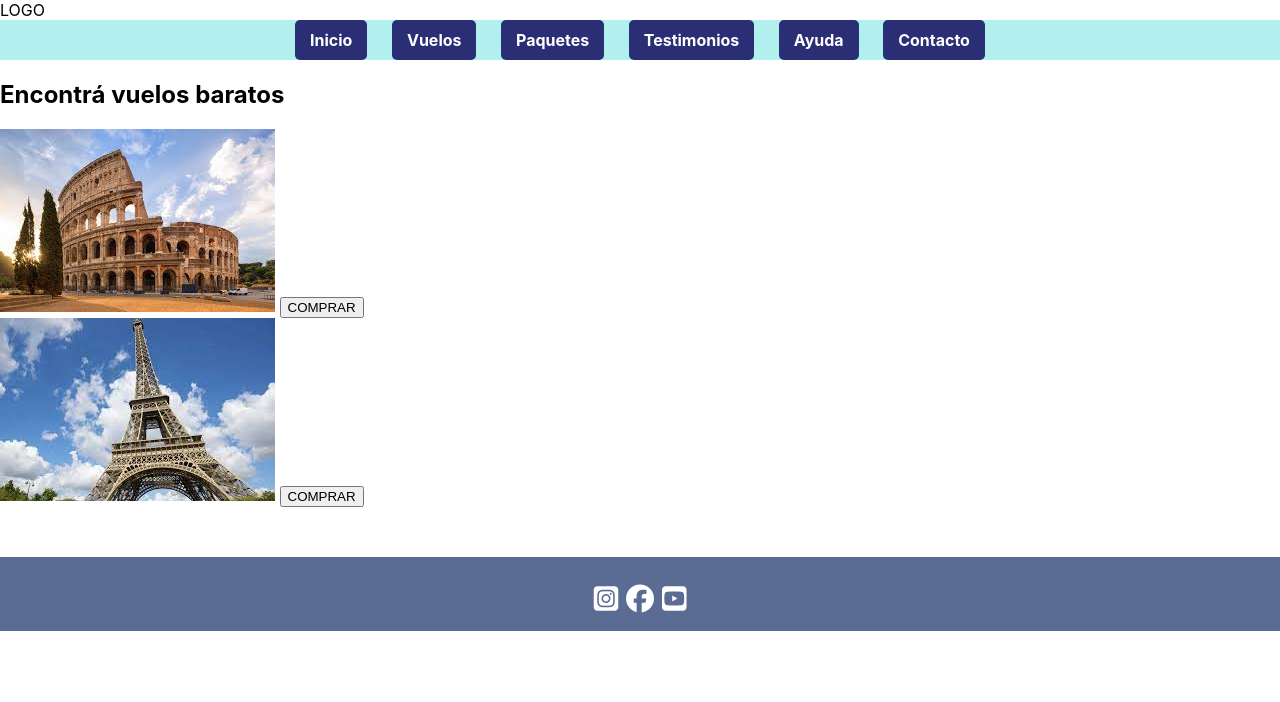
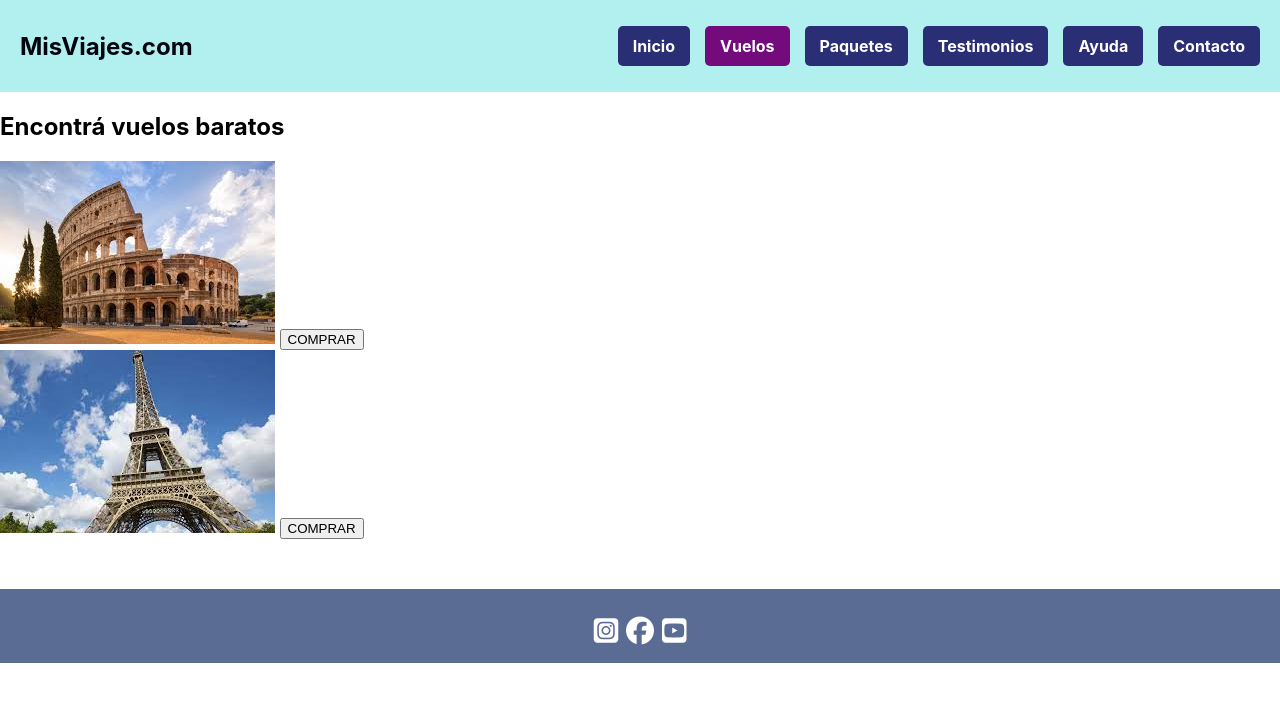
Before and after one commit to julietxt/pagina-web-, a plain HTML site: page pages/vuelos.html in a window 1280 px wide. Drawn offline with Linux system fonts and the light colour scheme.

Commit message:
modifique header

```diff
--- a/assets/css/style.css
+++ b/assets/css/style.css
@@ -7,34 +7,48 @@ body {
     color: #000000;
 }
 
-/* Encabezado */
-.encabezado {
-    background-color: #b2f0f0;
-    text-align: center;
-    padding: 20px;
-    font-size: 24px;
-    font-weight: bold;
+/* Encabezado o header */
+
+.header {
+   background-color: #b2f0f0;
+   width: 100%;
+
 }
 
-/* Navegacionn */
-nav {
-    background-color: #b2f0f0;
-    padding: 10px 0;
-    text-align: center;
-    }
-
-nav ul {
-    list-style: none;
-    margin: 0;
-    padding: 0;
+.header .contenedor {
+    max-width: 1320px;
+    margin: 0 auto;
+    display: flex;
+    justify-content: space-between;
+    align-items: center;
+    padding: 20px;
 }
 
-nav ul li {
-    display: inline-block;
-    margin: 0 10px;
+
+
+
+/* Logo */
+.header .logo span {
+  font-size: 24px;
+  color: #04040f;
+  font-weight: bold;
+  margin: 0;
 }
 
-nav ul li a {
+
+
+/* Navegacion */
+
+.header nav ul {
+    list-style-type: none;
+    display: flex;
+    gap: 15px;
+
+
+}
+
+
+.header nav ul li a {
     text-decoration: none;
     color: #ffffff;
     background-color: #2a2e75;
@@ -46,7 +60,14 @@ nav ul li a {
 
 nav ul li a:hover {
     background-color: #1c1f50;
+
 }
+
+.menu a.active {
+  background-color: #730b7d;
+}
+
+
 
 /* Formulario */
 .formulario {
--- a/pages/vuelos.html
+++ b/pages/vuelos.html
@@ -9,19 +9,22 @@
     </head>
 
     <body>
-
-        <header>
-            <div class="logo">LOGO</div>
-            <nav>
-                <ul class="menu">
+        <header class="header">
+            <div class="contenedor">
+                <div class= "logo">
+                    <span>MisViajes.com</span>
+                </div>
+                <nav class="menu">
+                    <ul>
                         <li><a href="../index.html">Inicio</a></li>
-                    <li><a href="vuelos.html">Vuelos</a></li>
+                        <li><a href="vuelos.html"class="active">Vuelos</a></li>
                         <li><a href="paquetes.html">Paquetes</a></li>
                         <li><a href="testimonios.html">Testimonios</a></li>
                         <li><a href="ayuda.html">Ayuda</a></li>
                         <li><a href="contacto.html">Contacto</a></li>
                     </ul>
                 </nav>
+            </div>
         </header>
 
         <main>
```
Also changed, not shown: index.html (+5 -2 lines), pages/ayuda.html (+8 -3 lines), pages/contacto.html (+8 -4 lines), pages/paquetes.html (+9 -4 lines), pages/testimonios.html (+8 -3 lines). Lines whose indentation alone changed are shown as unchanged.
